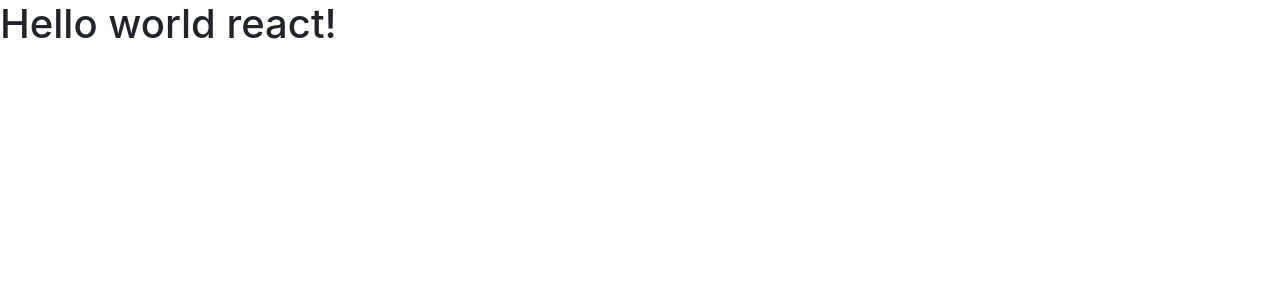
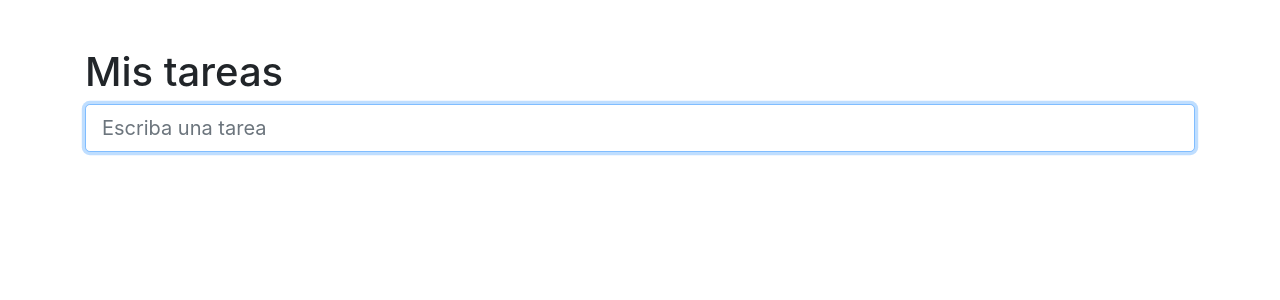
Before and after one commit to lfdel/react-task-app, a React (Create React App) app: page / in a window 1280 px wide. Shown: the top 300 px of the page. Built offline with nearby package versions, Linux system fonts and the light colour scheme.

Commit message:
Add event key enter

```diff
--- a/src/App.js
+++ b/src/App.js
@@ -1,7 +1,38 @@
+
+import React, { useState } from "react"
 
 function App() {
+
+  const [task, setTask] = useState("")
+  const [tasks, setTasks] = useState([])
+
+  const handleKeyEnter = (event) => {
+    if (event.key === 'Enter') {
+      const newTask = {
+        id: 1,
+        task
+      }
+      setTasks([ ...tasks, newTask])
+      setTask('')
+      console.log(tasks);
+    }
+  }
+
   return (
-    <div><h1>Hello world react!</h1></div>
+    <div className="container mt-5">
+      <h1>Mis tareas</h1>
+      <input className="form-control form-control-lg"
+        type="text"
+        placeholder="Escriba una tarea"
+        onChange={(e) => setTask(e.target.value)}
+        value={task}
+        onKeyPress={handleKeyEnter}
+        autoFocus
+      />
+      <div className="row">
+        <div className="col-12"></div>
+      </div>
+    </div>
   );
 }
 
```
